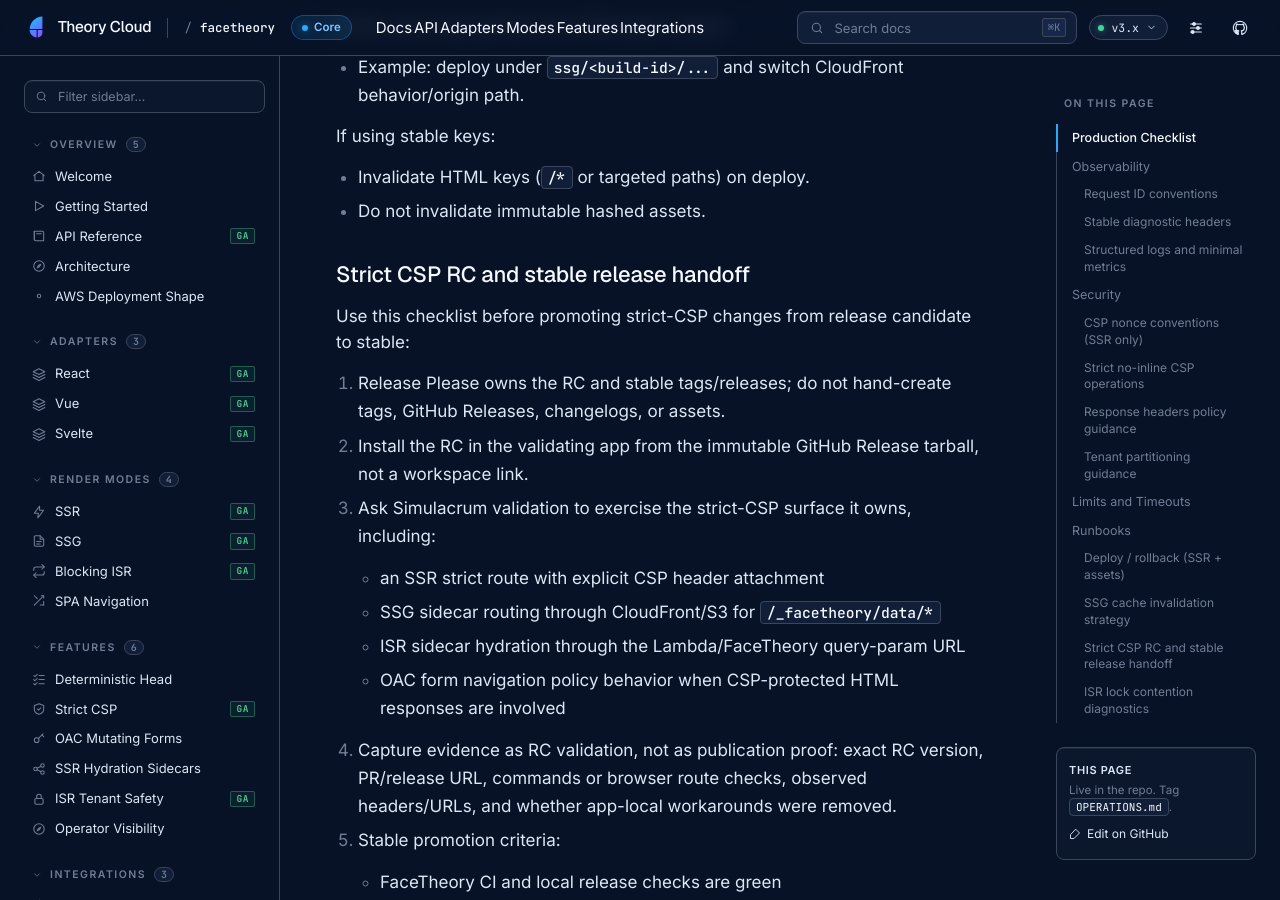
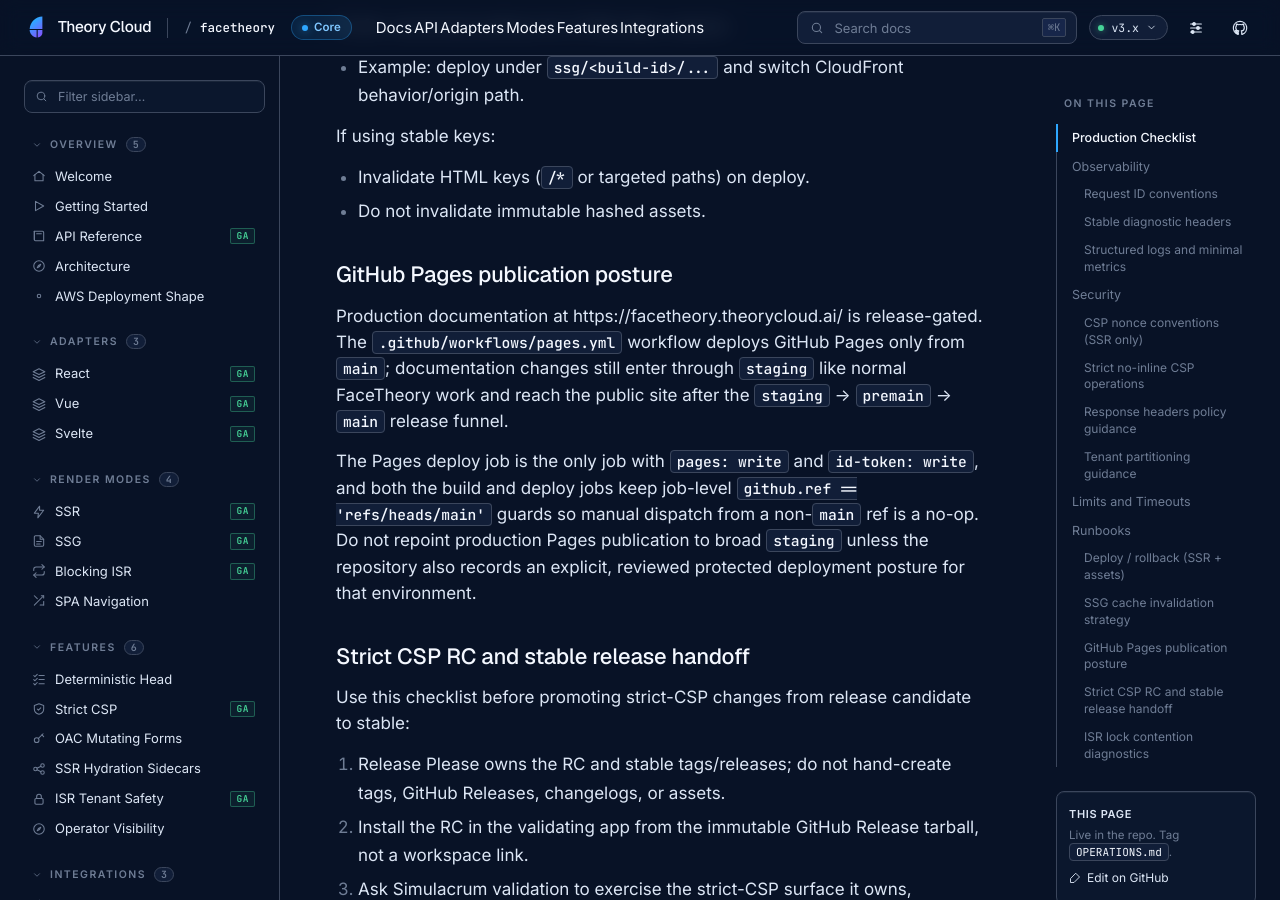
Before and after one commit to theory-cloud/FaceTheory, a Jekyll site: the page built from docs/OPERATIONS.md, in a window 1280 px wide and 900 px high, scrolled down 6389 px. Built offline with Jekyll 4.4.1, drawn with Linux system fonts in a browser that asks for light colours.

Commit message:
fix(pages): gate production docs deploys on main

```diff
--- a/docs/OPERATIONS.md
+++ b/docs/OPERATIONS.md
@@ -161,6 +161,17 @@ If using stable keys:
 - Invalidate HTML keys (`/*` or targeted paths) on deploy.
 - Do not invalidate immutable hashed assets.
 
+### GitHub Pages publication posture
+
+Production documentation at <https://facetheory.theorycloud.ai/> is release-gated. The `.github/workflows/pages.yml`
+workflow deploys GitHub Pages only from `main`; documentation changes still enter through `staging` like normal
+FaceTheory work and reach the public site after the `staging` → `premain` → `main` release funnel.
+
+The Pages deploy job is the only job with `pages: write` and `id-token: write`, and both the build and deploy jobs keep
+job-level `github.ref == 'refs/heads/main'` guards so manual dispatch from a non-`main` ref is a no-op. Do not repoint
+production Pages publication to broad `staging` unless the repository also records an explicit, reviewed protected
+deployment posture for that environment.
+
 ### Strict CSP RC and stable release handoff
 
 Use this checklist before promoting strict-CSP changes from release candidate to stable:
```
Also changed, not shown: .github/workflows/pages.yml.
